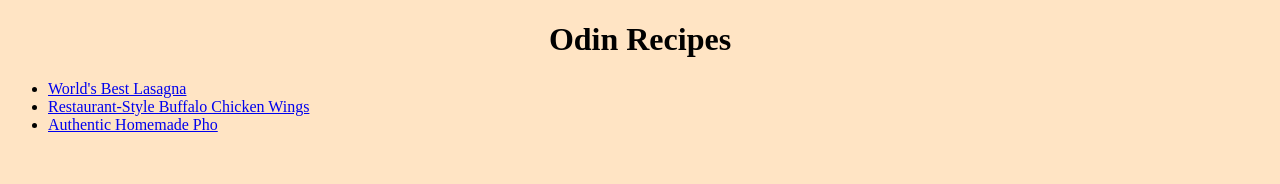
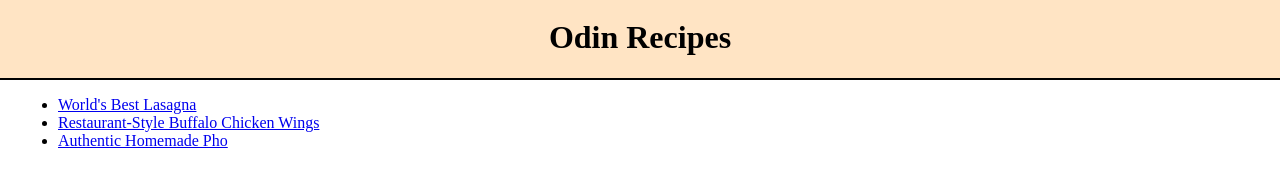
Before and after one commit to aidentmai/odin-recipes, a plain HTML site: page index.html in a window 1280 px wide. Drawn offline with Linux system fonts and the light colour scheme.

Commit message:
Played around with some css

```diff
--- a/index.html
+++ b/index.html
@@ -3,15 +3,19 @@
 <head>
     <meta charset="UTF-8">
     <meta name="viewport" content="width=device-width, initial-scale=1.0">
-    <title>Document</title>
+    <title>Odin Project: Recipes</title>
     <link rel="stylesheet" href="styles.css">
 </head>
 <body>
+    <div class="header">
         <h1>Odin Recipes</h1>
+    </div>
+    <div class="main-content">
         <ul>
             <li><a href="recipes/lasagna.html">World's Best Lasagna</a></li>
             <li><a href="recipes/chicken-wings.html">Restaurant-Style Buffalo Chicken Wings</a></li>
             <li><a href="recipes/pho.html">Authentic Homemade Pho</a></li>
         </ul>
+    </div>
 </body>
 </html>
--- a/styles.css
+++ b/styles.css
@@ -1,8 +1,16 @@
 * {
-    background-color: bisque;
+    box-sizing: border-box;
 }
 
-h1 {
+.header {
     display: flex;
     justify-content: center;
+    border-bottom: 2px solid black;
+    background-color: bisque;
+    margin: -10px;
 }
+
+.main-content {
+    padding: 10px;
+    display: flex;
+}
```
Lines whose indentation alone changed are shown as unchanged.
